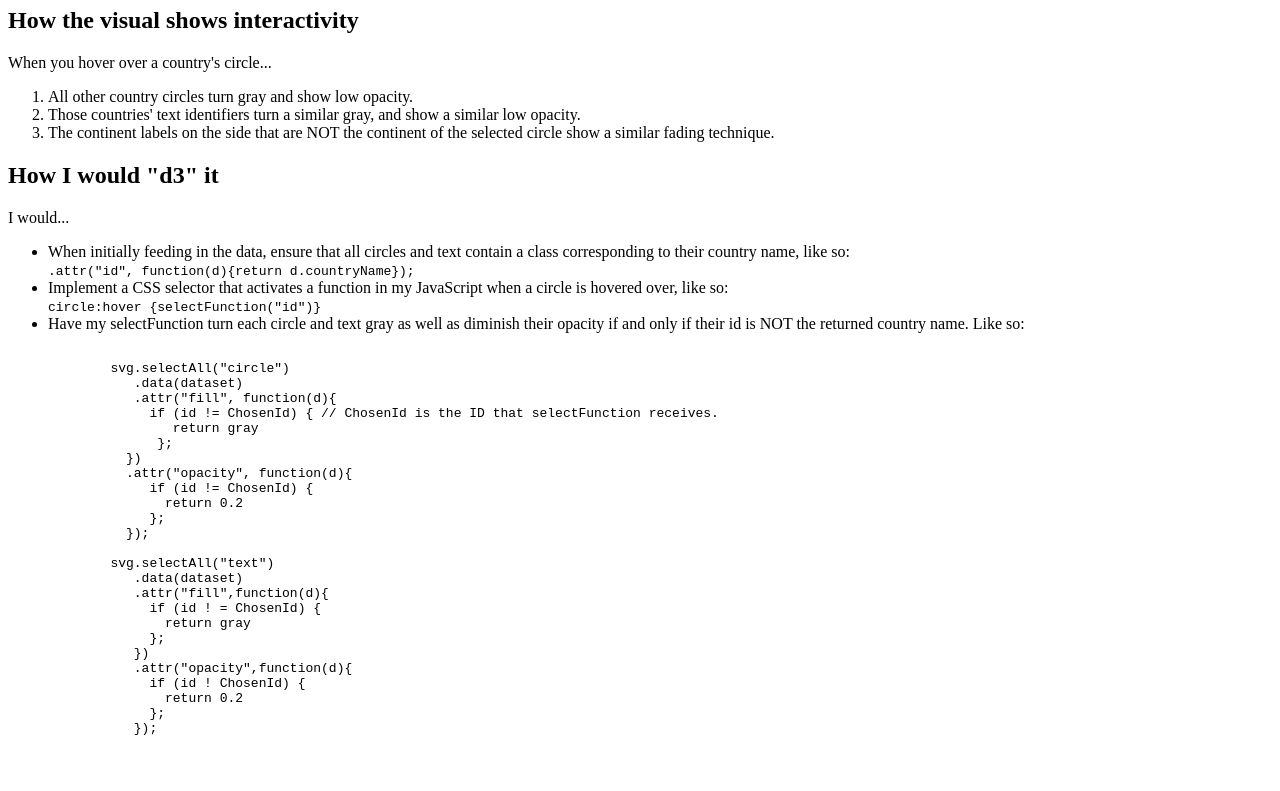
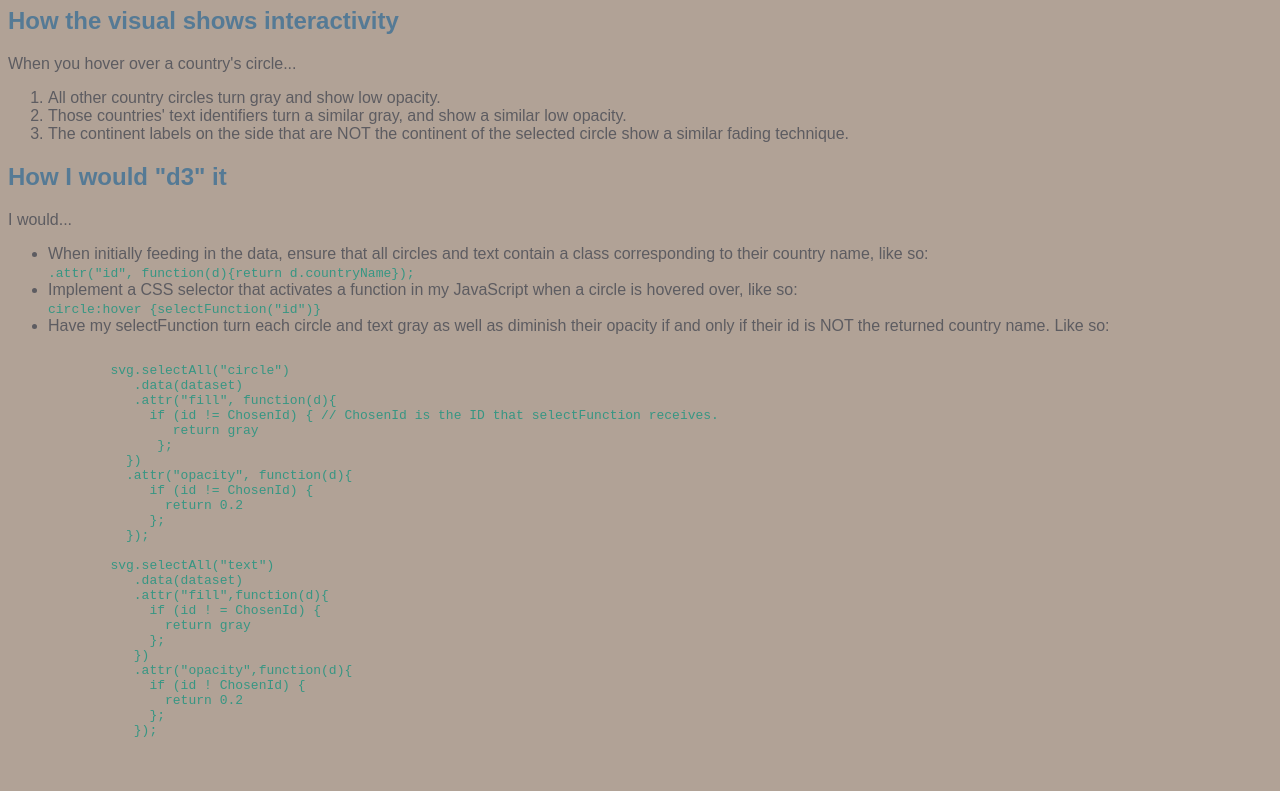
Before and after one commit to Xapakas/SeekingInteraction, a plain HTML site: page index.html in a window 1280 px wide. Shown: the part 73-864 px from the top of the page. Drawn offline with Linux system fonts and the light colour scheme.

Commit message:
Update index.html

```diff
--- a/index.html
+++ b/index.html
@@ -3,6 +3,7 @@
   <head>
     <meta charset="utf-8">
     <title>Seeking Interaction</title>
+    <link rel="stylesheet" href="seek.css">
   </head>
   <body>
     <h1>Seeking Interaction: <a href="https://ourworldindata.org/grapher/life-satisfaction-vs-life-expectancy">Life Satifaction vs Life Expectancy</a></h1>
```
